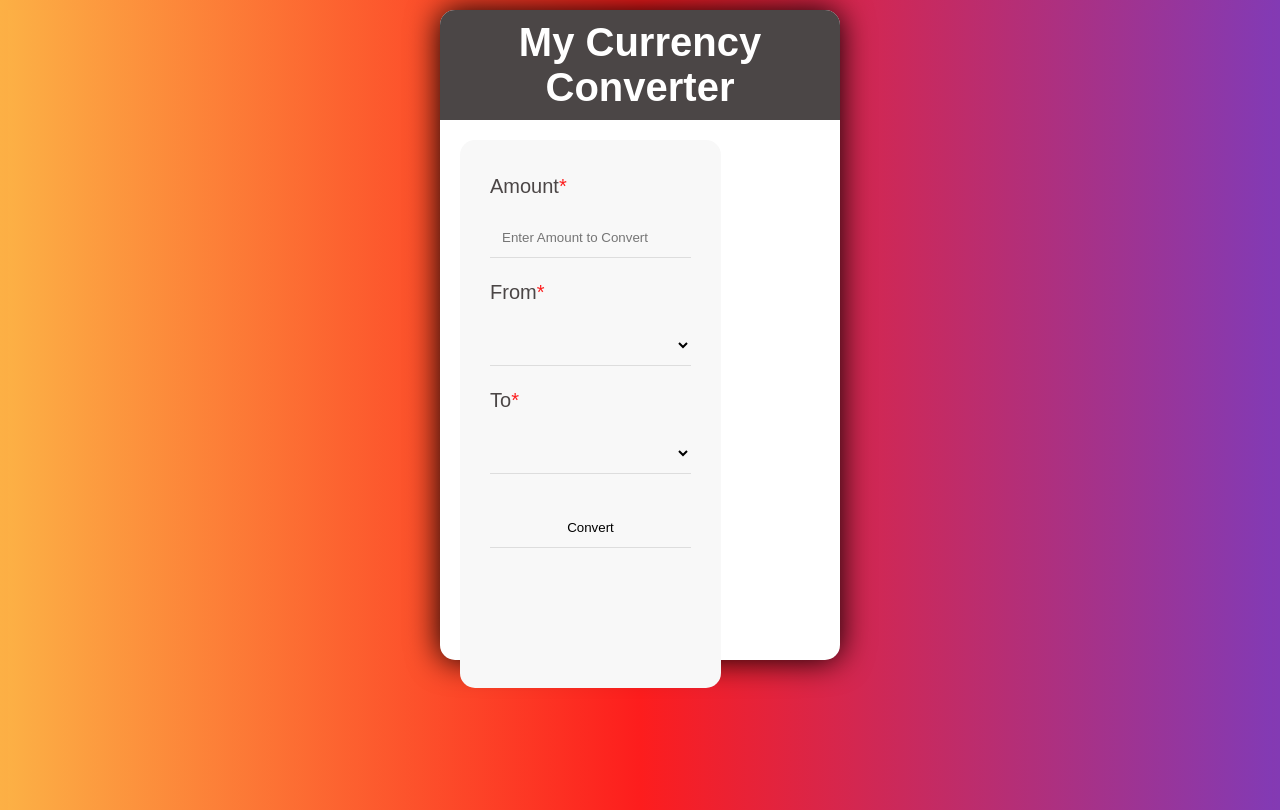
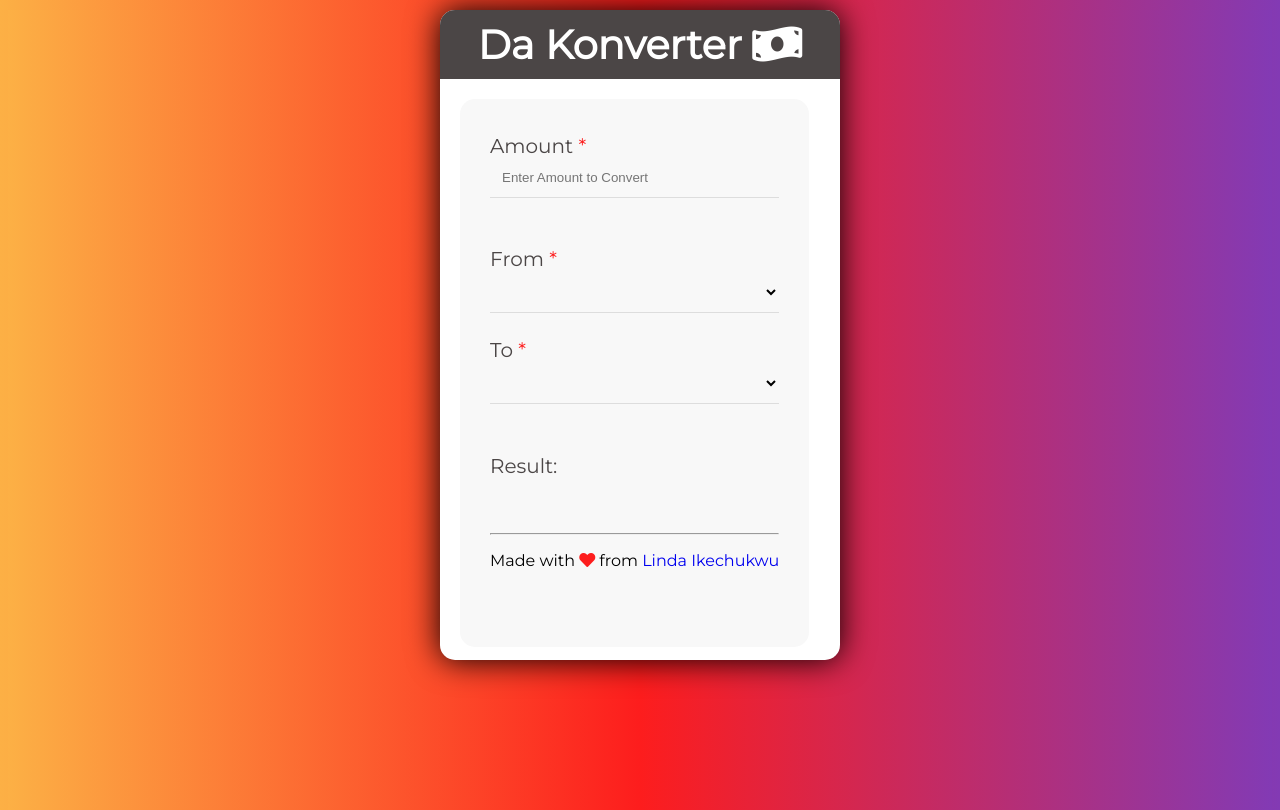
Before and after one commit to Linda-Ikechukwu/Currency-Converter, a website: page public/index.html in a window 1280 px wide. Drawn offline with Linux system fonts and the light colour scheme; no server answers.

Commit message:
update service worker

```diff
--- a/public/index.html
+++ b/public/index.html
@@ -5,13 +5,15 @@
        <meta charset = "utf-8">
        <meta name="viewport" content="width=device-width, initial-scale=1">
        <meta name = "description" content="A currency converter web app with ofline capabilities">
-       <meta name = "keywords" content="Currency Calculator, PWA , ">
+       <meta name = "keywords" content="Currency Converter, PWA ,Service Worker, ALC 3.0 Challenge ">
        <meta name = "author" content="Linda Ikechukwu">
-       <meta name="theme-color" content="#4e7df7">
+       <meta name="theme-color" content="#fd1d1d">
        <title>My Currency Converter</title>
        <link rel="shortcut icon" href="assests/favicon.ico" type="image/x-icon" />
        <link rel="shortcut icon" href="assests/animated_favicon1.gif"  />
        <link rel="apple-touch-icon" href="assests/animated_favicon1.gif" sizes="32x32 " />
+       <link rel="stylesheet" href="https://use.fontawesome.com/releases/v5.1.0/css/all.css" integrity="sha384-lKuwvrZot6UHsBSfcMvOkWwlCMgc0TaWr+30HWe3a4ltaBwTZhyTEggF5tJv8tbt" crossorigin="anonymous">
+       <link href="https://fonts.googleapis.com/css?family=Montserrat" rel="stylesheet">
        <link rel="manifest" href="manifest.json">
        <link rel ="Stylesheet" href="assests/style.css">
    </head>
@@ -19,23 +21,26 @@
        <div id ="converter">
 
 
-                <h1>My Currency Converter</h1>
+                <h1>Da Konverter <i class="fas fa-money-bill-wave"></i> </h1>
                 <div class="inner">
-                    <label for="amount">Amount<span class="required">*</span></label>
-                    <input type="number" id="amount" placeholder="Enter Amount to Convert"><br/>
+                    <label for="amount">Amount<span class="required"> *</span>
+                        <input  onchange="convert()" type="number" id="amount" placeholder="Enter Amount to Convert" required ><br/>
+                     </label>
 
-                    <label for="from-currency">From<span class="required">*</span></label>
-                    <select id="from" name="from"> </select><br/>
+                    <label for="from-currency">From<span class="required"> *</span>
+                        <select id="from" name="from" onchange="convert()"> </select>
+                    </label>
 
-                    <label for="to-currency">To<span class="required">*</span></label>
-                    <select id="to" name="to"></select><br/>
 
-                    <div class="displayArea">
-                        <p class="displayNum"></p>
-                    </div>
+                    <label for="to-currency">To<span class="required"> *</span>
+                        <select id="to" name="to" onchange="convert()"></select><br/>
+                    </label>
 
-                    <input type="submit" value="Convert" id="process">
 
+                   <p><span class="label">Result: </span><br/> <span class="result"></span>
+                    <hr>
+                   </p>
+                   <p>Made with <i class="fas fa-heart"></i> from <a href="https://github.com/Linda-Ikechukwu"> Linda Ikechukwu</a></p>
                 </div>
 
 
```
Also changed, not shown: public/sw.js (+5 -2 lines).
